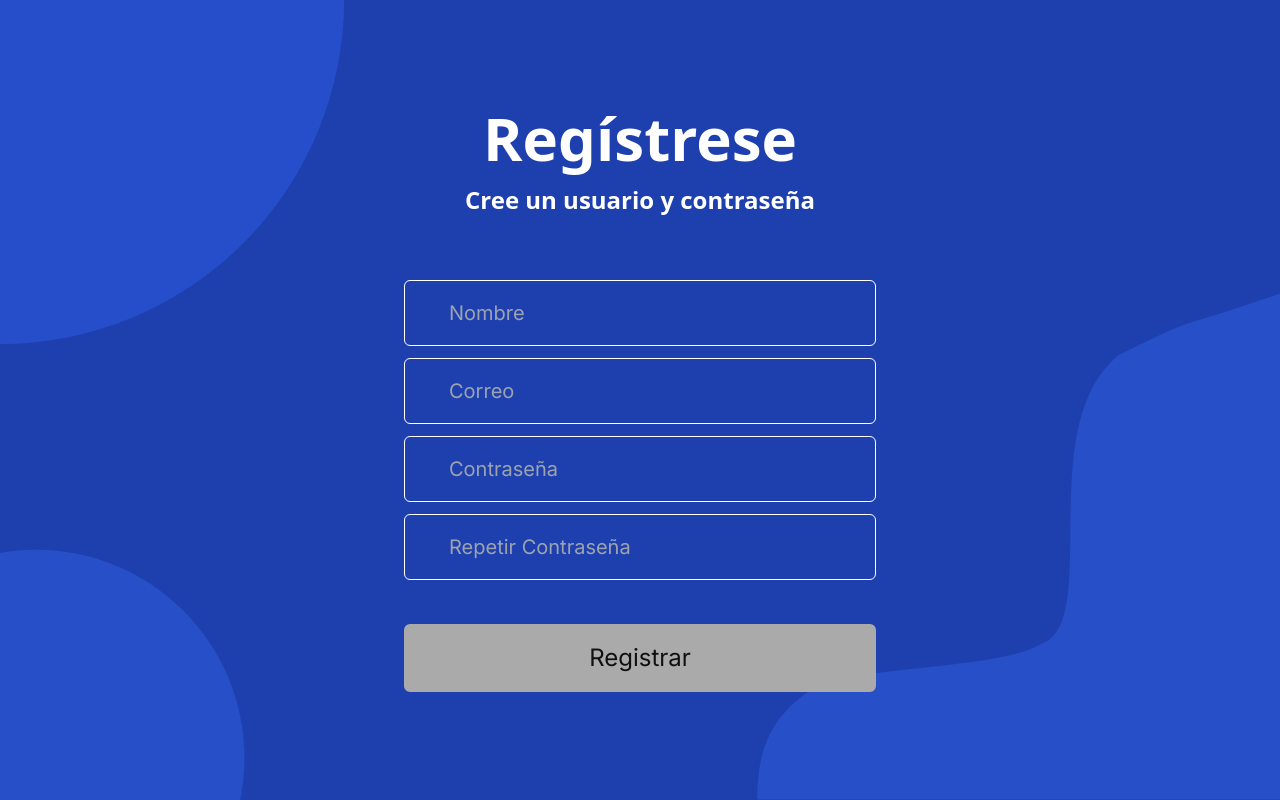
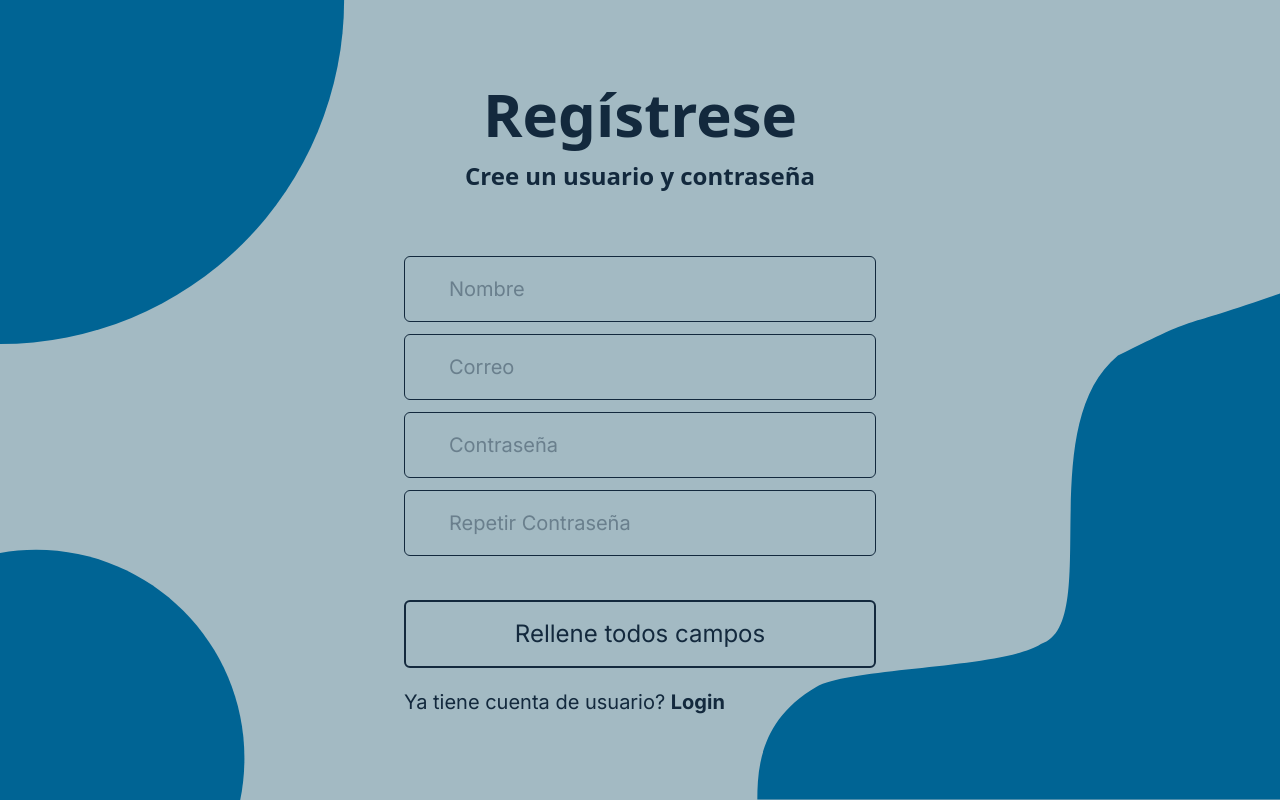
Before and after one commit to brenosantin96/brenoAnalyzer01front, a Next.js app: page /register in a window 1280 px wide. Built offline with nearby package versions, Linux system fonts and the light colour scheme.

Commit message:
modified css login and register page

```diff
--- a/src/app/login/page.tsx
+++ b/src/app/login/page.tsx
@@ -11,7 +11,7 @@ const page = () => {
 
 
   return (
-    <div className='bg-blue-800 bg-[url("/assets/bgloginpagez.svg")] bg-cover bg-no-repeat h-screen w-full'>
+    <div className='bg-ice-graybackground bg-[url("/assets/bgloginpagez.svg")] bg-cover bg-no-repeat h-screen w-full'>
       <div className='container mx-auto max-w-lg '>
         <div className='flex justify-center flex-col items-center h-screen p-5'>
           <HeaderLoginPage />
--- a/src/app/register/page.tsx
+++ b/src/app/register/page.tsx
@@ -4,6 +4,7 @@ import { CustomImput } from '@/components/CustomImput'
 import { useApi } from '@/api/api'
 import { ModalWarning } from '@/components/ModalWarning'
 import { isValidEmail, isValidName, isValidPassword } from '@/utils/Validations'
+import Link from 'next/link'
 
 const page = () => {
 
@@ -44,17 +45,17 @@ const page = () => {
         setErrorz("");
 
 
-        if(!isValidName(nameInput)){
+        if (!isValidName(nameInput)) {
             setErrorz("Nombre muy corto");
             return
         }
 
-        if(!isValidEmail(emailInput)){
+        if (!isValidEmail(emailInput)) {
             setErrorz("Correo no corresponde");
             return
         }
 
-        if(!isValidPassword(passwordInput2)){
+        if (!isValidPassword(passwordInput2)) {
             setErrorz("Contraseña no cumple con los requisitos");
             return
         }
@@ -96,7 +97,7 @@ const page = () => {
 
 
     return (
-        <div className='bg-blue-800 bg-[url("/assets/bgloginpagez.svg")] bg-cover bg-no-repeat h-screen w-full relative'>
+        <div className='bg-ice-graybackground bg-[url("/assets/bgloginpagez.svg")] bg-cover bg-no-repeat h-screen w-full relative'>
             <div className='container mx-auto max-w-lg '>
 
 
@@ -109,7 +110,7 @@ const page = () => {
                 }
 
                 <div className='flex justify-center flex-col items-center h-screen p-5'>
-                    <div className='text-center font-sans text-white '>
+                    <div className='text-center font-sans text-ice-dark-blue '>
                         <h1 className='text-4xl md:text-6xl pb-4 font-bold'>
                             Regístrese
                         </h1>
@@ -118,7 +119,7 @@ const page = () => {
                         </h2>
                     </div>
 
-                    <div className='flex flex-col gap-3 mt-16 w-full text-white'>
+                    <div className='flex flex-col gap-3 mt-16 w-full text-ice-dark-blue'>
                         <CustomImput svg='login'
                             heightSVG='34px'
                             widthSVG='34px'
@@ -126,6 +127,7 @@ const page = () => {
                             textPlaceholder='Nombre'
                             value={nameInput}
                             onChangeInput={setNameInput}
+                            placeholderColor='placeholder:text-ice-dark-blue/40'
                         />
 
                         <CustomImput svg='login'
@@ -135,6 +137,7 @@ const page = () => {
                             textPlaceholder='Correo'
                             value={emailInput}
                             onChangeInput={setEmailInput}
+                            placeholderColor='placeholder:text-ice-dark-blue/40'
                         />
 
                         <CustomImput svg='key'
@@ -144,6 +147,7 @@ const page = () => {
                             textPlaceholder='Contraseña'
                             value={passwordInput}
                             onChangeInput={setPasswordInput}
+                            placeholderColor='placeholder:text-ice-dark-blue/40'
                         />
 
                         <CustomImput svg='key'
@@ -153,18 +157,23 @@ const page = () => {
                             textPlaceholder='Repetir Contraseña'
                             value={passwordInput2}
                             onChangeInput={setPasswordInput2}
+                            placeholderColor='placeholder:text-ice-dark-blue/40'
                         />
 
                         <button
                             onClick={handleRegister}
                             className={`
-                              ${activeButton ? "px-2 bg-transparent border-2 text-[#FFF] hover:bg-white hover:text-blue-600 text-2xl py-4 border-[#FFF] rounded-md mt-8 duration-150 ease-in-out" :
-                                    "px-2 bg-[#aaa] border-2 text-[#111010] text-2xl py-4 border-[#aaa] rounded-md mt-8 duration-150 ease-in-out cursor-not-allowed"}
+                              ${activeButton ? "px-2 bg-transparent border-2 text-ice-dark-blue hover:bg-ice-blue hover:text-ice-white text-2xl py-4 border-ice-dark-blue rounded-md mt-8 duration-150 ease-in-out" :
+                                    "px-2 bg-ice border-2 text-ice-dark-blue text-2xl py-4 border-ice-dark-blue rounded-md mt-8 duration-150 ease-in-out cursor-not-allowed"}
                             `}
                             disabled={!activeButton}
                         >
-                            Registrar
+                            {activeButton ? "Registrar" : "Rellene todos campos"}
+
                         </button>
+
+                        <p className='pt-2 text-xl'>Ya tiene cuenta de usuario? <b><Link href={'/login'}>Login</Link></b></p>
+
                     </div>
 
                 </div>
--- a/src/components/CustomImput.tsx
+++ b/src/components/CustomImput.tsx
@@ -13,17 +13,20 @@ type Props = {
     value?: string,
     fillColorSVG?: string;
     strokeColorSVG?: string;
+    placeholderColor?: string; // Adicionado para permitir customização da cor do placeholder
+
 }
 
-export const CustomImput = ({ svg, widthSVG, heightSVG, textPlaceholder, typeInput, fillColorSVG, strokeColorSVG, value, onChangeInput }: Props) => {
+export const CustomImput = ({ svg, widthSVG, heightSVG, textPlaceholder, typeInput, fillColorSVG, strokeColorSVG, value, onChangeInput, placeholderColor }: Props) => {
 
 
     return (
-        <div className='flex p-4 border border-white rounded-md'>
+        <div className={`flex p-4 border text-ice-dark-blue border-ice-dark-blue rounded-md`}>
             <div>
                 <Icon svg={svg} width={widthSVG} height={heightSVG} />
             </div>
-            <input type={typeInput} value={value} onChange={(e)=> onChangeInput(e.target.value)} className='h-7 text-xl p-4 border-0 outline-0 bg-transparent' placeholder={textPlaceholder} />
+            <input type={typeInput} value={value} onChange={(e)=> onChangeInput(e.target.value)} className={`h-7 text-xl p-4 border-0 outline-0 bg-transparent ${placeholderColor}`} placeholder={textPlaceholder}
+            />
         </div>
     )
 }
--- a/src/components/FormLoginPage.tsx
+++ b/src/components/FormLoginPage.tsx
@@ -25,7 +25,7 @@ export const FormLoginPage = () => {
 
 
     return (
-        <div className='flex flex-col gap-3 mt-16 w-full text-white'>
+        <div className='flex flex-col gap-3 mt-16 w-full text-ice-dark-blue'>
             <CustomImput svg='login'
                 heightSVG='34px'
                 widthSVG='34px'
@@ -33,6 +33,7 @@ export const FormLoginPage = () => {
                 textPlaceholder='Username or e-mail'
                 value={loginInput}
                 onChangeInput={setLoginInput}
+                placeholderColor='placeholder:text-ice-dark-blue/40'
             />
 
             <CustomImput svg='key'
@@ -42,16 +43,19 @@ export const FormLoginPage = () => {
                 textPlaceholder='Password'
                 value={passwordInput}
                 onChangeInput={setPasswordInput}
+                placeholderColor='placeholder:text-ice-dark-blue/40'
             />
 
             <button
                 onClick={handleLogin}
-                className='px-2 bg-transparent border-2 text-[#FFF] hover:bg-white hover:text-blue-600 text-2xl py-4 border-[#FFF] rounded-md mt-8 duration-150 ease-in-out'
+                className='px-2 bg-transparent border-2 font-semibold text-ice-dark-blue border-ice-dark-blue
+                 hover:bg-ice-lightblue hover:border-ice-white hover:text-ice-white text-2xl py-4
+                 rounded-md mt-8 duration-150 ease-in-out'
             >
                 Login
             </button>
 
-            <p>Primero acceso? <Link href={'/register'}>Registrese</Link></p>
+            <p className='pt-2 text-xl'>Primero acceso? <b><Link href={'/register'}>Registrese</Link></b></p>
 
 
         </div>
--- a/src/components/HeaderLoginPage.tsx
+++ b/src/components/HeaderLoginPage.tsx
@@ -2,7 +2,7 @@ import React from 'react'
 
 export const HeaderLoginPage = () => {
     return (
-        <div className='text-center font-sans text-white '>
+        <div className='text-center font-sans text-ice-dark-blue '>
             <h1 className='text-4xl md:text-6xl pb-4 font-bold'>
                 Iniciar Sesión
             </h1>
--- a/tailwind.config.ts
+++ b/tailwind.config.ts
@@ -14,6 +14,16 @@ const config: Config = {
           "conic-gradient(from 180deg at 50% 50%, var(--tw-gradient-stops))",
         'bg-login-background': "url('/assets/bgloginpagez.svg')",
       },
+      colors: {
+
+        'ice-dark-blue': '#13293d',
+        'ice-blue': '#006494',
+        'ice-greenblue': '#247ba0',
+        'ice-lightblue': '#1b98e0',
+        'ice-white': '#e8f1f2',
+        'ice-graybackground': '#A3BAC3',
+
+      },
       fontFamily: {
         'inter': ['Inter', 'sans-serif'],
         'golos': ['Golos Text', 'sans-serif'],
```
Also changed, not shown: public/assets/bgloginpagez.svg.
